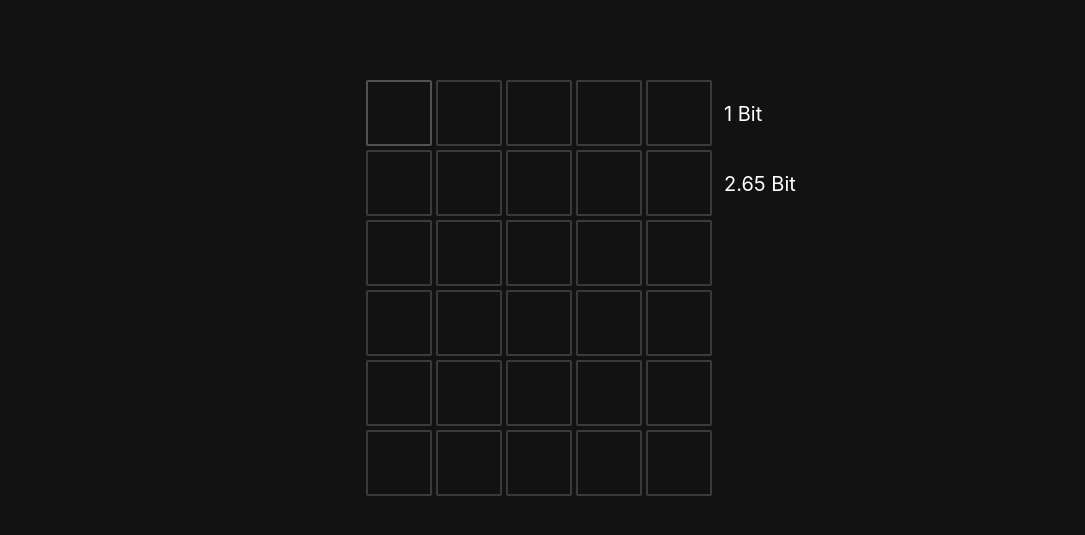
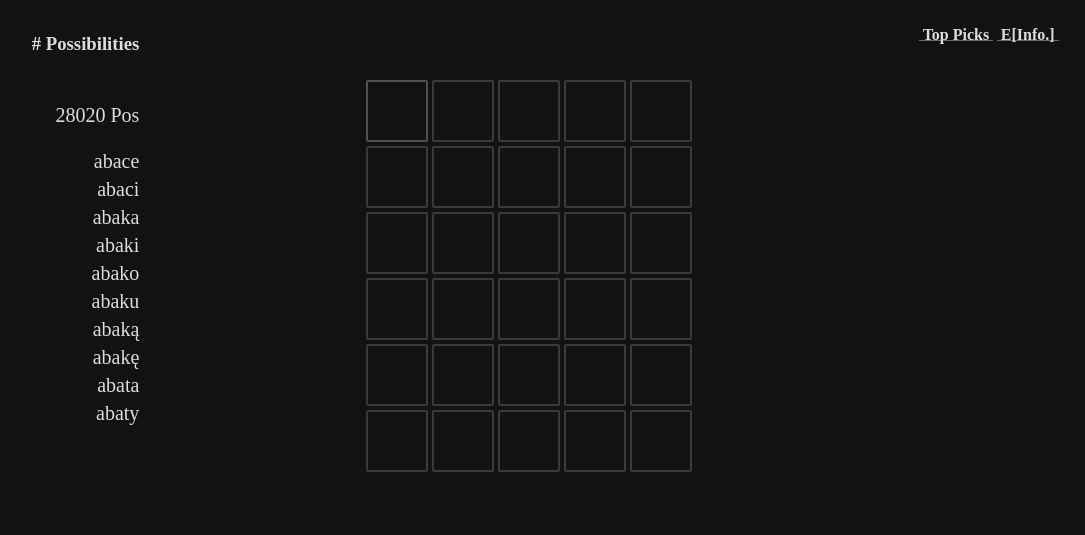
Before and after one commit to codemaster004/pl-wordle-bot, a Flask app: template src/api/templates/game.html in a window 1280 px wide. Shown: the top 535 px of the page, without its empty margins (101-1186 px from the left). Run offline with Flask 2, Linux system fonts and the light colour scheme; the template is opened without the code that fills it, so the values that code supplies are empty.

Commit message:
connecting possible words to api and finishing design

```diff
--- a/src/api/api.py
+++ b/src/api/api.py
@@ -8,6 +8,10 @@ app = Flask(__name__)
 
 @app.route('/')
 def index():
+	global bot, all_words
+	bot = None
+	bot = Bot(all_words)
+	bot.load_word_lists()
 	return render_template('game.html')
 
 
@@ -17,8 +21,8 @@ def data():
 	temp_pattern = json.loads(request.args.get('pattern'))
 	pattern = tuple([int(n) for n in temp_pattern])
 	print(word, pattern)
-	bot.play_word(word, pattern)
-	return 'Some data'
+	possible_words, n_words, best_words = bot.play_word(word, pattern)
+	return json.dumps({'possible': possible_words, 'possibleCount': n_words, 'bestWords': best_words})
 
 
 if __name__ == '__main__':
--- a/src/api/static/game.css
+++ b/src/api/static/game.css
@@ -1,6 +1,11 @@
+p {
+    margin: 0;
+    padding: 0;
+}
+
 body {
     display: flex;
-    justify-content: center;
+    justify-content: space-around;
 }
 
 .main-game-box {
@@ -9,6 +14,56 @@ body {
 
 .word .char.selected {
     animation: selected-char 1.35s linear infinite;
+}
+
+.possible-words h3, word-suggestion h3 {
+    line-height: 34px;
+}
+
+.possible-words {
+    width: 120px;
+    text-align: right;
+    font-family: "Canela Text";
+    clear: both;
+    color: #ddd;
+}
+
+.possible-words * {
+    display: block;
+    float: none;
+    clear: both;
+}
+
+.possible-words p.info {
+    width: auto;
+    transform: none;
+}
+
+.possible-words .possible {
+    line-height: normal;
+    margin: 5px 0;
+}
+
+.word-suggestion {
+    width: 140px;
+    font-family: "Canela Text";
+    color: #ddd;
+}
+
+.word-suggestion h4 {
+    line-height: 11px;
+    display: flex;
+    justify-content: space-between;
+}
+
+.word-suggestion h4 > * {
+    border-bottom: 1px solid #6a6a6c;
+    padding: 0 4px;
+}
+
+.word-suggestion p {
+    font-size: inherit;
+    line-height: inherit;
 }
 
 
--- a/src/api/static/main.css
+++ b/src/api/static/main.css
@@ -40,13 +40,13 @@ body {
     height: 66px;
 }
 
-.word p {
+p {
     font-size: 20px;
     float: left;
-    line-height: 200%;
+    line-height: 190%;
 }
 
-.word p.info {
+p.info {
     margin: 0;
     height: 66px;
     line-height: 360%;
@@ -65,6 +65,7 @@ body {
     text-align: center;
     font-weight: 700;
     border-radius: 2px;
+    box-sizing: border-box;
 }
 
 .colorBox {
--- a/src/api/templates/game.html
+++ b/src/api/templates/game.html
@@ -10,6 +10,16 @@
     <script src="https://ajax.googleapis.com/ajax/libs/jquery/3.6.3/jquery.min.js"></script>
 </head>
 <body>
+<div class="possible-words">
+    <h3># Possibilities</h3>
+    <div id="possible-words-count">
+<!--        <p class="info">28,000 Pos</p>-->
+    </div>
+    <div id="possible-words">
+<!--        <p class="possible">hello</p>-->
+<!--        <p class="possible">word</p>-->
+    </div>
+</div>
 <div class="main-game-box">
     <div class="word">
         <p class="char"></p>
@@ -17,7 +27,7 @@
         <p class="char"></p>
         <p class="char"></p>
         <p class="char"></p>
-        <p class="info">1 Bit</p>
+        <p class="info"></p>
     </div>
     <div class="word">
         <p class="char"></p>
@@ -25,7 +35,7 @@
         <p class="char"></p>
         <p class="char"></p>
         <p class="char"></p>
-        <p class="info">2.65 Bit</p>
+        <p class="info"></p>
     </div>
     <div class="word">
         <p class="char"></p>
@@ -60,6 +70,9 @@
         <p class="info"></p>
     </div>
 </div>
+<div class="word-suggestion">
+    <h4><p>Top Picks</p> <span>E[Info.]</span></h4>
+</div>
 
 <script>
     let words = {
@@ -83,6 +96,30 @@
 
     charBoxes[selectedChar].classList.add("selected")
 
+    let possibleWords = ['abace', 'abaci', 'abaka', 'abaki', 'abako', 'abaku', 'abaką', 'abakę', 'abata', 'abaty']
+    let possibleWordsCount = 28020
+    let possibleWordsBox = document.querySelector("#possible-words")
+    let possibleWordsCountBox = document.querySelector("#possible-words-count")
+
+    function createPossibleWords(possible) {
+        possibleWordsBox.innerHTML = ""
+        for (let word of possible) {
+            let e = document.createElement('p')
+            e.classList.add('possible')
+            e.innerHTML = word
+            possibleWordsBox.appendChild(e)
+        }
+    }
+    createPossibleWords(possibleWords)
+
+    function appendPossibleCount(count) {
+        let e = document.createElement('p')
+        e.classList.add('info')
+        e.innerHTML = `${count} Pos`
+        possibleWordsCountBox.appendChild(e)
+    }
+    appendPossibleCount(possibleWordsCount)
+
     function getPredictions() {
         $.ajax({
             url: '/predictions',
@@ -92,7 +129,17 @@
                 pattern: JSON.stringify(words.patterns[words.patterns.length - 2])
             },
             success: function(response) {
-                console.log(response)
+                let data = JSON.parse(response)
+
+                possibleWords = data.possible
+                let topPicks = data.bestWords
+                let information = Math.log2(possibleWordsCount / data.possibleCount)
+                possibleWordsCount = data.possibleCount
+
+                console.log(possibleWords)
+
+                createPossibleWords(possibleWords)
+                appendPossibleCount(possibleWordsCount)
             }
         });
     }
@@ -142,7 +189,7 @@
         }
 
         if (typedLetter === "backspace") {
-            if (selectedChar % 5 > 0 && (charBoxes[selectedChar].innerHTML === "" || currentList === WordsModes.Patterns)) {
+            if (selectedChar % 5 > 0 && (charBoxes[selectedChar].innerHTML === "" || charBoxes[selectedChar].style.backgroundColor === "rgb(18, 18, 19)")) {
                 updateSelectedHtml(selectedChar - 1, "")
                 words[currentList][words[currentList].length - 1].pop()
                 updateSelectedChar(-1)
--- a/src/casual_game.py
+++ b/src/casual_game.py
@@ -101,10 +101,12 @@ class Bot:
 		s_temp = s1 - s2
 
 		self.words_available = list(s1 - s_temp)
-		print(self.words_available[:9])
+		print(self.words_available[:10])
 		print(len(self.words_available), "remaining", "\n")
 
-		self.choose_word()
+		top_picks = self.choose_word()
+
+		return sorted(self.words_available)[:10], len(self.words_available), top_picks
 
 	def choose_word(self):
 		if not self.previous_pattern:
```
